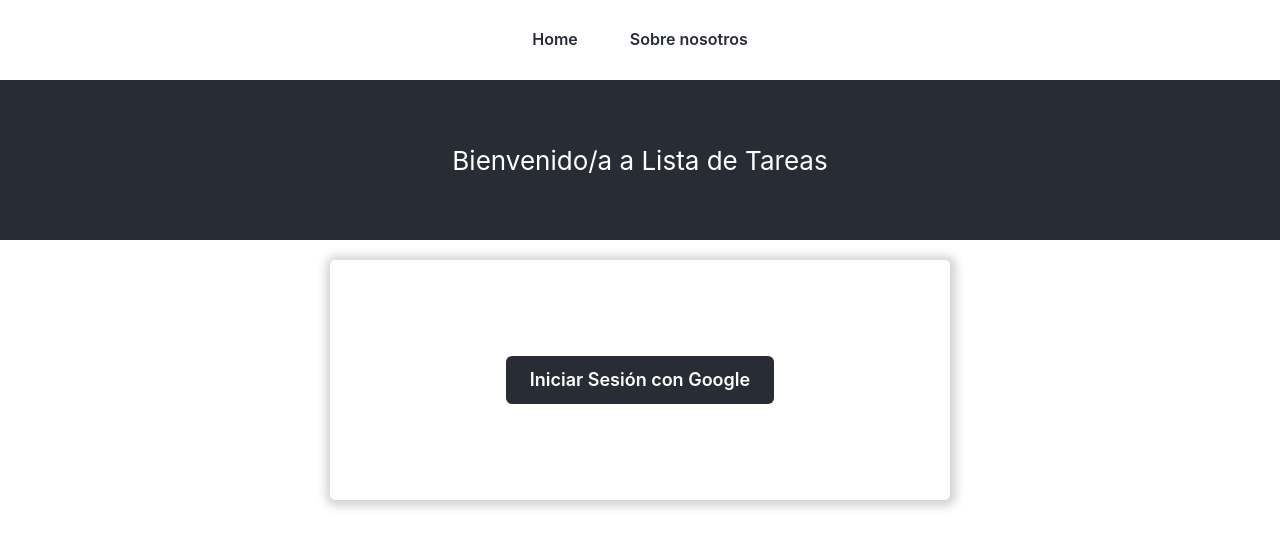
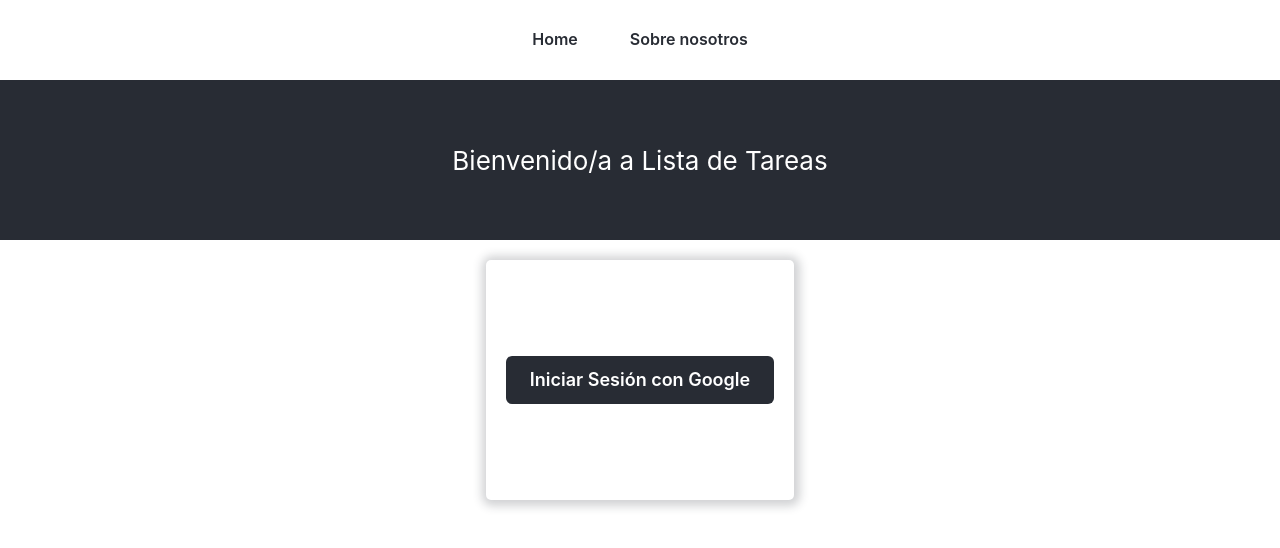
Before and after one commit to eanorambuena/task-list-AdaSchool, a React (Create React App) app: page / in a window 1280 px wide. Shown: the top 548 px of the page. Built offline with nearby package versions, Linux system fonts and the light colour scheme.

Commit message:
Fix .login width

```diff
--- a/src/App.css
+++ b/src/App.css
@@ -78,6 +78,6 @@ nav {
   box-shadow: 1px 1px 10px 5px #282c3436;
   border-radius: 5px;
   align-items: center;
-  width: 50%;
+  width: fit-content;
   height: 100%;
 }
```
